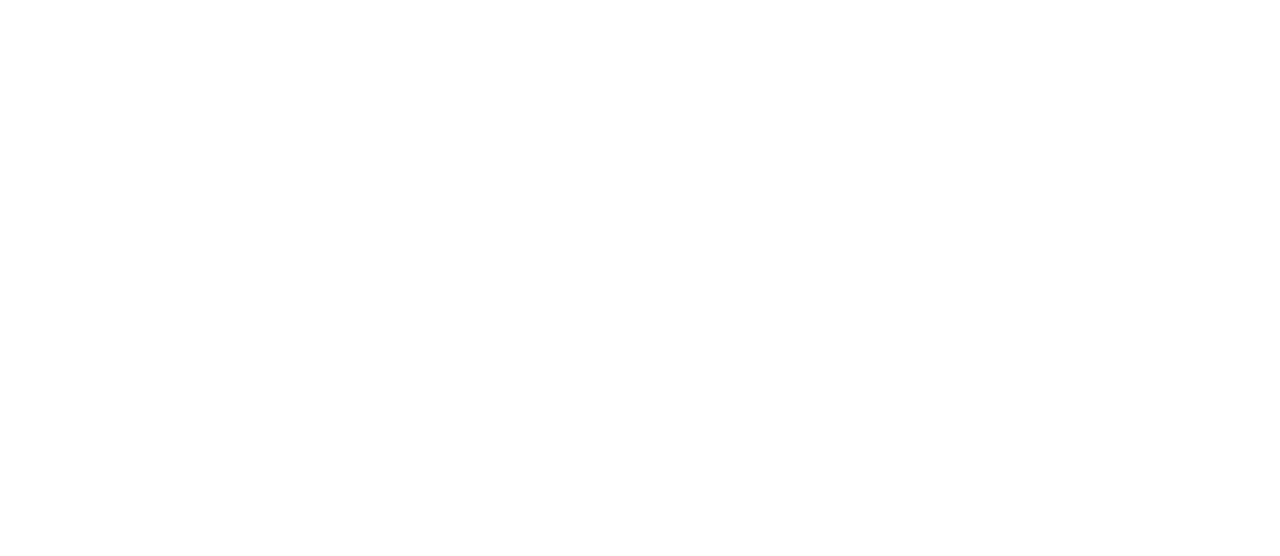
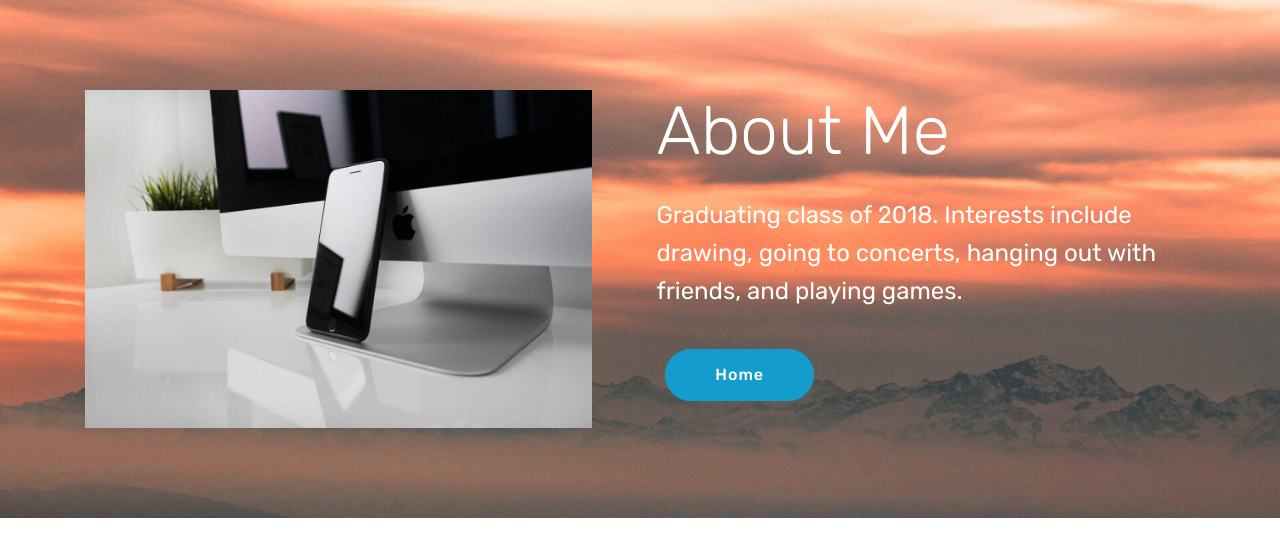
Before and after one commit to fedewamya/Portfolio, a plain HTML site: page page1.html in a window 1280 px wide. Drawn offline with Linux system fonts and the light colour scheme.

Commit message:
create github pages

```diff
--- a/assets/mobirise/css/mbr-additional.css
+++ b/assets/mobirise/css/mbr-additional.css
@@ -1458,6 +1458,26 @@
 .cid-qTrp6soJKd .links {
   color: #000000;
 }
+.cid-qTDaBMLvgn {
+  padding-top: 90px;
+  padding-bottom: 90px;
+  background-image: url("../../../assets/images/background4.jpg");
+}
+@media (min-width: 992px) {
+  .cid-qTDaBMLvgn .mbr-figure {
+    padding-right: 4rem;
+  }
+}
+@media (max-width: 991px) {
+  .cid-qTDaBMLvgn .mbr-figure {
+    padding-bottom: 3rem;
+  }
+}
+@media (max-width: 767px) {
+  .cid-qTDaBMLvgn .mbr-text {
+    text-align: center;
+  }
+}
 .cid-qTCQqcv2CW {
   padding-top: 120px;
   padding-bottom: 120px;
--- a/page1.html
+++ b/page1.html
@@ -20,12 +20,40 @@
 
 </head>
 <body>
+  <section class="header3 cid-qTDaBMLvgn mbr-parallax-background" id="header3-y">
 
-  <script src="assets/web/assets/jquery/jquery.min.js"></script>
+
+
+
+
+    <div class="container">
+        <div class="media-container-row">
+            <div class="mbr-figure" style="width: 100%;">
+                <img src="assets/images/01.jpg" alt="Mobirise">
+            </div>
+
+            <div class="media-content">
+                <h1 class="mbr-section-title mbr-white pb-3 mbr-fonts-style display-1">
+                    About Me<br></h1>
+
+                <div class="mbr-section-text mbr-white pb-3 ">
+                    <p class="mbr-text mbr-fonts-style display-5">
+                        Graduating class of 2018. Interests include drawing, going to concerts, hanging out with friends, and playing games.&nbsp;</p>
+                </div>
+                <div class="mbr-section-btn"><a class="btn btn-md btn-primary display-4" href="index.html">Home</a></div>
+            </div>
+        </div>
+    </div>
+
+</section>
+
+
+  <section class="engine"><a href="https://mobirise.me/f">simple website creator</a></section><script src="assets/web/assets/jquery/jquery.min.js"></script>
   <script src="assets/popper/popper.min.js"></script>
   <script src="assets/tether/tether.min.js"></script>
   <script src="assets/bootstrap/js/bootstrap.min.js"></script>
   <script src="assets/smoothscroll/smooth-scroll.js"></script>
+  <script src="assets/parallax/jarallax.min.js"></script>
   <script src="assets/theme/js/script.js"></script>
 
 
```
Also changed, not shown: index.html (+1 -1 lines), page2.html (+1 -1 lines), assets/images/01.jpg (added), assets/images/background4.jpg (added), 1 other file.
